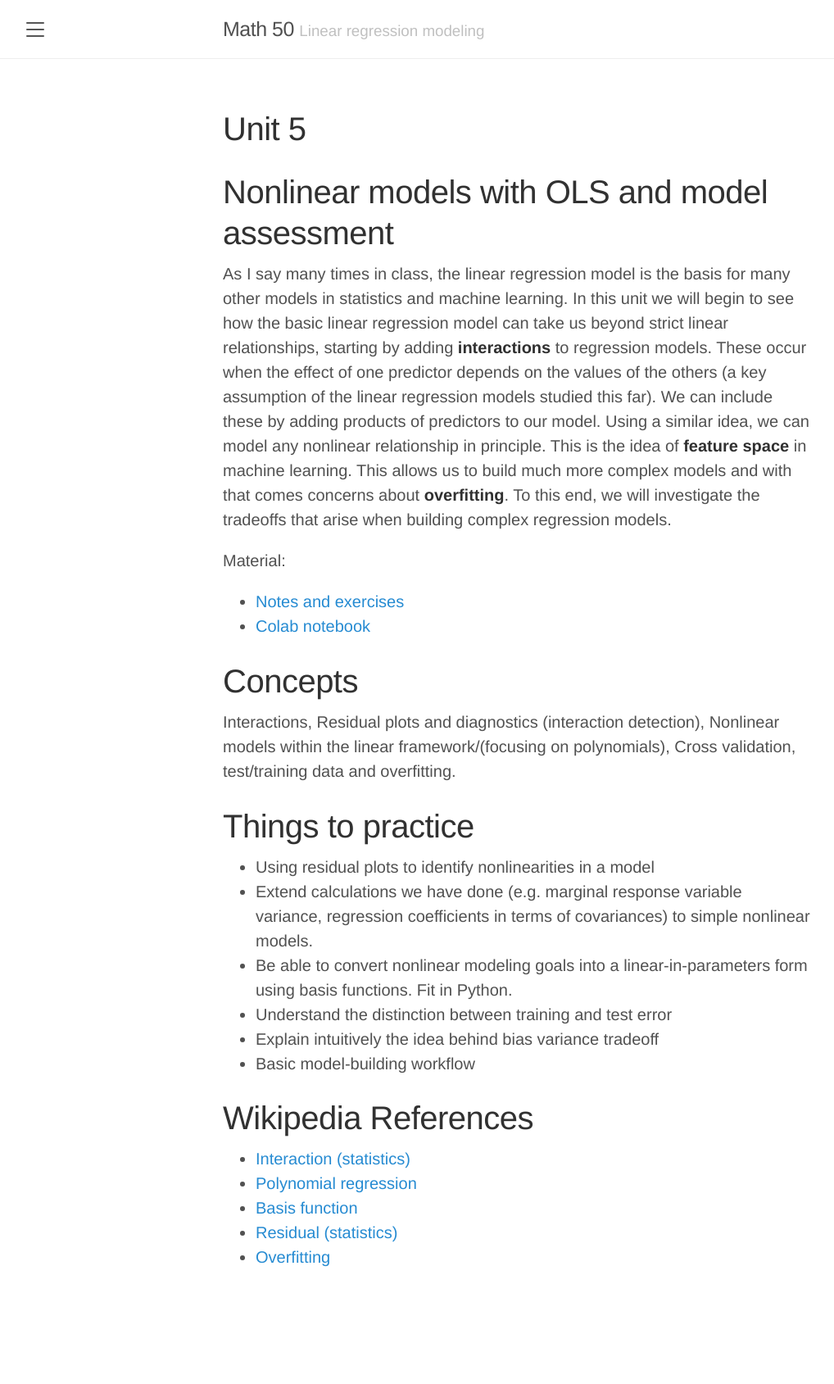
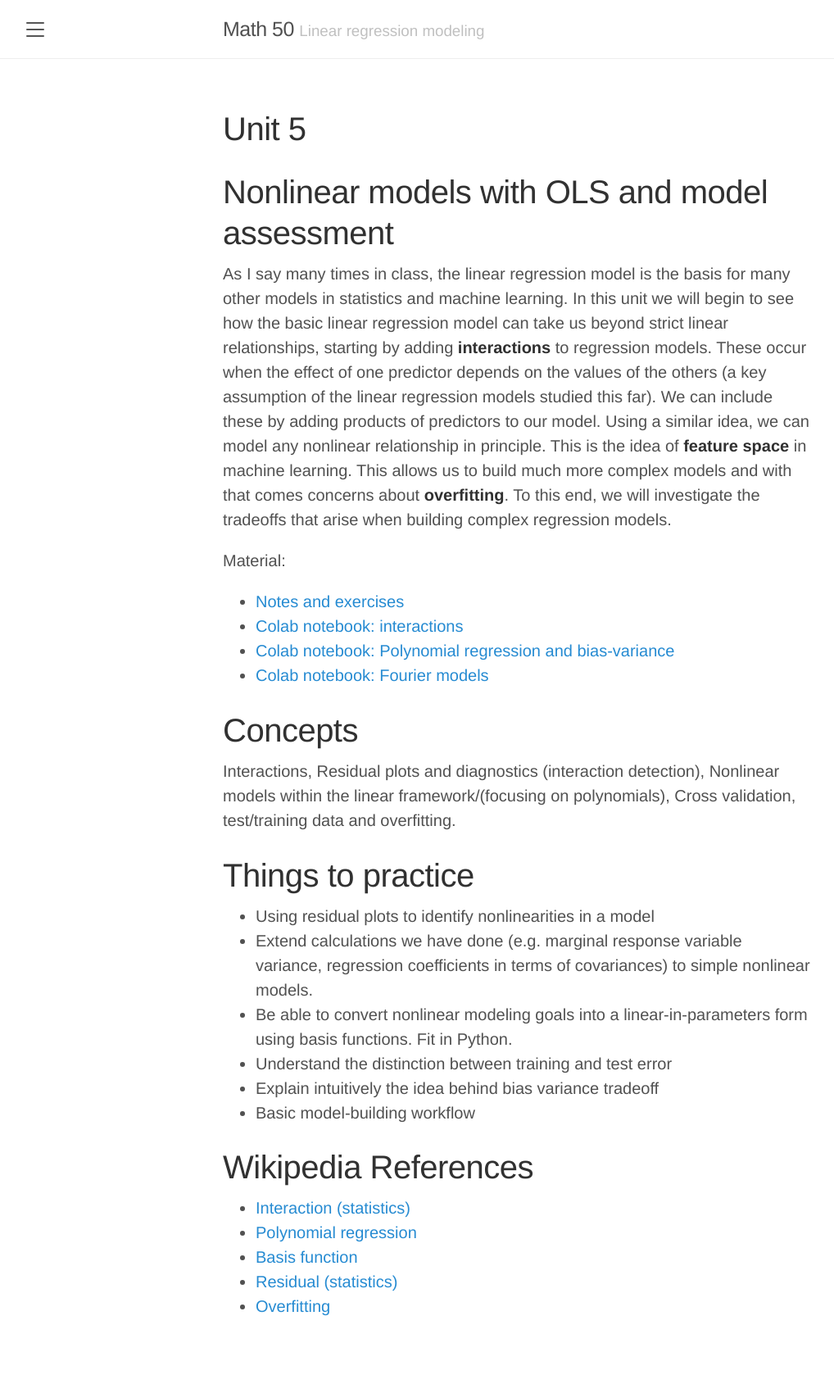
Before and after one commit to elevien/math50_2025, a Jekyll site: the page built from unit5.md, in a window 1280 px wide. Shown: the whole page at 82% size, without its empty margins (8-1026 px from the left). Built offline with Jekyll 4.4.1, drawn with Linux system fonts in a browser that asks for light colours; before the commit the page ends 1629 px from its top, so only the background shows below that.

Commit message:
added links to colab notebooks for unit5

```diff
--- a/unit5.md
+++ b/unit5.md
@@ -12,7 +12,9 @@ As I say many times in class, the linear regression model is the basis for many
 
 Material:
 - [Notes and exercises](/public/latex_notes/unit5/unit5.pdf)
-- [Colab notebook](https://colab.research.google.com/drive/1JVq9VHAbpSlGlngfMmf9N4NJuSKM8lKR?usp=sharing)
+- [Colab notebook: interactions](https://colab.research.google.com/drive/1JVq9VHAbpSlGlngfMmf9N4NJuSKM8lKR?usp=sharing)
+- [Colab notebook: Polynomial regression and bias-variance](https://colab.research.google.com/drive/1UuydrSV7Q7-O-ZyjBUGT-mOzo9NUFD3P?usp=sharing)
+- [Colab notebook: Fourier models](https://colab.research.google.com/drive/1jIuaN8kWyb9Wp08yhatmWmetq3LwaJMH?usp=sharing)
 
 # Concepts
 Interactions, Residual plots and diagnostics (interaction detection), Nonlinear models within the linear framework/(focusing on polynomials), Cross validation, test/training data and overfitting.
```
Also changed, not shown: schedule.md (+1 -1 lines), 8 other files.
